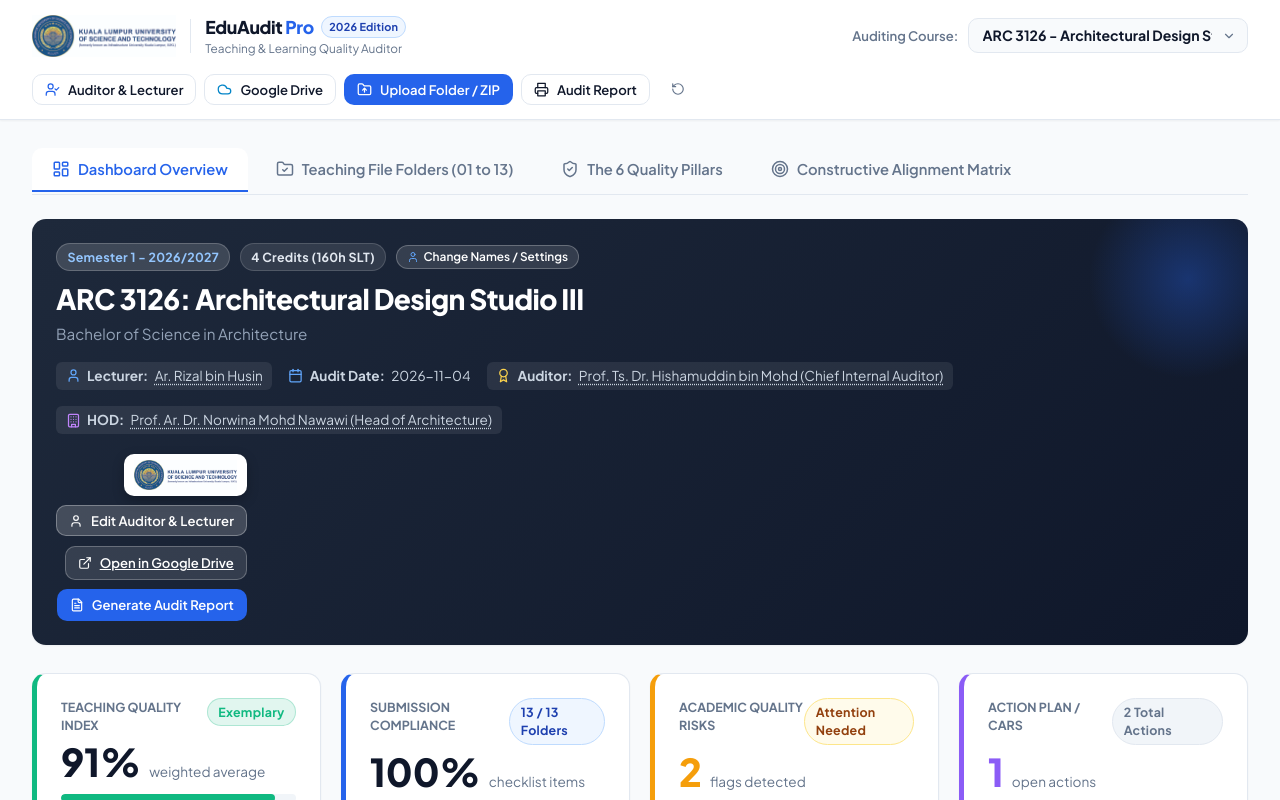
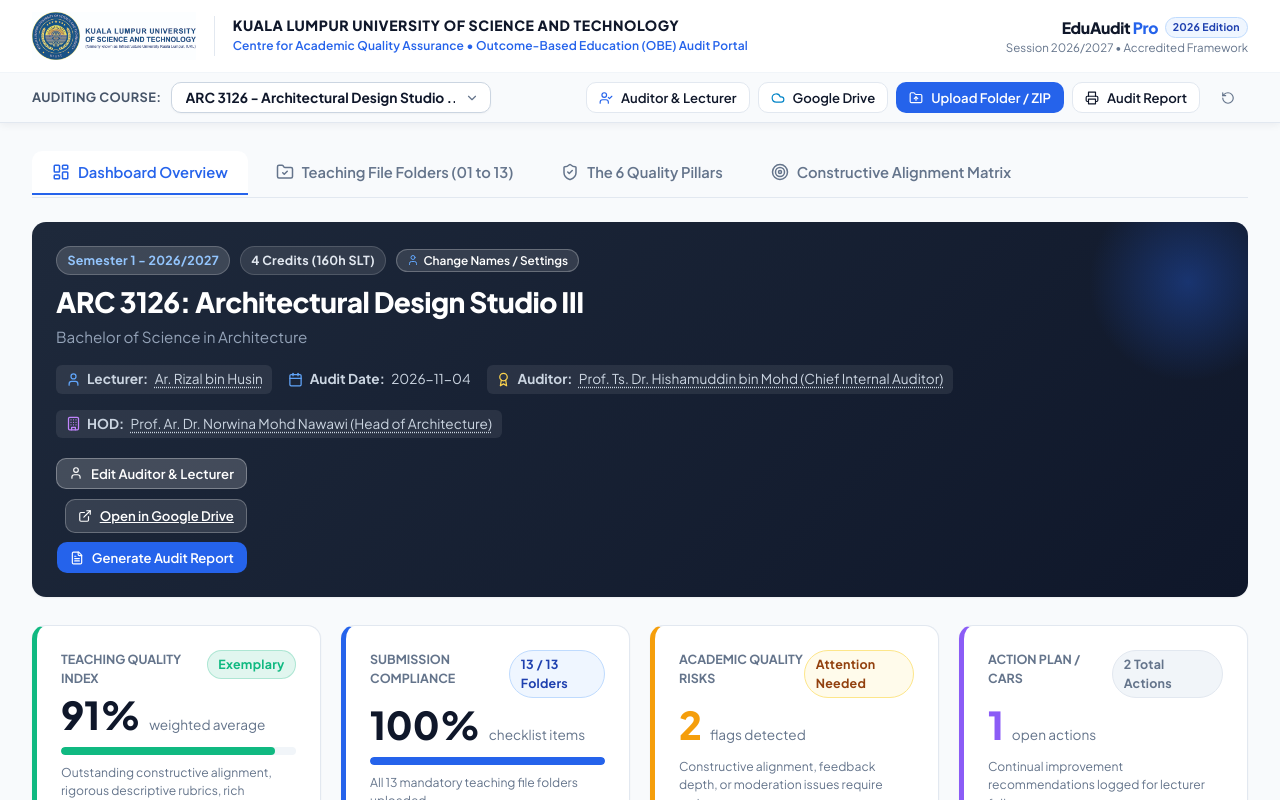
Before and after one commit to rizalhusin-klust/competition-2026-teaching-file, a React (Vite) app: page / in a window 1280 px wide. Shown: the top 800 px of the page. Built offline with nearby package versions, Linux system fonts and the light colour scheme; the HTML template or start-up script is replaced by a standard one.

Commit message:
fix: relocate logo strictly to top institutional header and report letterhead

```diff
--- a/src/components/AuditReportModal.jsx
+++ b/src/components/AuditReportModal.jsx
@@ -59,36 +59,38 @@ export default function AuditReportModal({ isOpen, onClose, course }) {
         {/* Formal Report Content - Formatted for both screen and print */}
         <div className="modal-body" style={{ padding: '2rem' }}>
 
-          {/* Institutional Header with Official KLUST Logo */}
-          <div style={{
+          {/* Official Institutional Header with Official KLUST Landscape Logo */}
+          <div className="report-letterhead-header" style={{
             borderBottom: '3px double #0f172a',
             paddingBottom: '1.25rem',
             marginBottom: '1.75rem',
             display: 'flex',
             alignItems: 'center',
             justifyContent: 'space-between',
-            flexWrap: 'wrap',
             gap: '1.5rem'
           }}>
+            <div style={{ flexShrink: 0 }}>
               <img
                 src={klustLogo}
                 alt="Kuala Lumpur University of Science and Technology"
                 style={{
-                height: '58px',
+                  height: '62px',
                   width: 'auto',
-                maxWidth: '320px',
-                objectFit: 'contain'
+                  maxWidth: '300px',
+                  objectFit: 'contain',
+                  display: 'block'
                 }}
               />
-            <div style={{ textAlign: 'right', flex: 1, minWidth: '280px' }}>
-              <div style={{ fontSize: '0.78rem', fontWeight: 800, letterSpacing: '0.12em', color: 'var(--primary)', textTransform: 'uppercase' }}>
-                INTERNAL QUALITY ASSURANCE & ACCREDITATION AUDIT
             </div>
-              <h1 style={{ fontSize: '1.5rem', fontWeight: 800, color: '#0f172a', margin: '0.25rem 0 0.15rem 0' }}>
+            <div style={{ textAlign: 'right', flex: 1 }}>
+              <div style={{ fontSize: '0.76rem', fontWeight: 800, letterSpacing: '0.14em', color: 'var(--primary)', textTransform: 'uppercase' }}>
+                CENTRE FOR ACADEMIC QUALITY ASSURANCE & ACCREDITATION
+              </div>
+              <h1 style={{ fontSize: '1.45rem', fontWeight: 800, color: '#0f172a', margin: '0.25rem 0 0.15rem 0', letterSpacing: '-0.01em' }}>
                 TEACHING & LEARNING QUALITY AUDIT REPORT
               </h1>
-              <div style={{ fontSize: '0.84rem', color: 'var(--text-muted)' }}>
-                Outcome-Based Education (OBE) Course Portfolio Assessment • Session 2026/2027
+              <div style={{ fontSize: '0.82rem', color: 'var(--text-muted)', fontWeight: 500 }}>
+                Outcome-Based Education (OBE) Course Teaching Portfolio Assessment • Session 2026/2027
               </div>
             </div>
           </div>
--- a/src/components/DashboardOverview.jsx
+++ b/src/components/DashboardOverview.jsx
@@ -20,7 +20,6 @@ import {
 } from 'lucide-react';
 import { QUALITY_PILLARS, TEACHING_FILE_ITEMS } from '../data/auditRubrics';
 import { calculateAuditMetrics, generateExecutiveSummary } from '../services/auditEngine';
-import klustLogo from '../assets/klust-logo.jpg';
 
 export default function DashboardOverview({
   course,
@@ -129,20 +128,6 @@ export default function DashboardOverview({
           </div>
 
           <div style={{ display: 'flex', flexDirection: 'column', alignItems: 'flex-end', gap: '0.6rem' }}>
-            <div style={{
-              background: '#ffffff',
-              padding: '0.35rem 0.65rem',
-              borderRadius: 'var(--radius-md)',
-              boxShadow: '0 4px 12px rgba(0,0,0,0.25)',
-              display: 'inline-flex',
-              alignItems: 'center'
-            }}>
-              <img
-                src={klustLogo}
-                alt="KLUST"
-                style={{ height: '30px', width: 'auto', objectFit: 'contain' }}
-              />
-            </div>
 
             <button
               type="button"
--- a/src/components/Navbar.jsx
+++ b/src/components/Navbar.jsx
@@ -29,48 +29,96 @@ export default function Navbar({
       position: 'sticky',
       top: 0,
       zIndex: 100,
-      boxShadow: 'var(--shadow-sm)'
+      boxShadow: '0 2px 8px rgba(15, 23, 42, 0.06)'
+    }}>
+      {/* Primary Institutional Masthead Header */}
+      <div style={{
+        background: '#ffffff',
+        borderBottom: '1px solid #f1f5f9',
+        padding: '0.75rem 2rem'
       }}>
         <div style={{
           maxWidth: '1440px',
           margin: '0 auto',
-        padding: '0.85rem 2rem',
           display: 'flex',
           alignItems: 'center',
           justifyContent: 'space-between',
           flexWrap: 'wrap',
           gap: '1rem'
         }}>
-        {/* Brand / Logo */}
-        <div style={{ display: 'flex', alignItems: 'center', gap: '0.9rem' }}>
+          {/* Institutional Brand Header with Official KLUST Logo */}
+          <div style={{ display: 'flex', alignItems: 'center', gap: '1.1rem' }}>
             <img
               src={klustLogo}
-            alt="Kuala Lumpur University of Science and Technology"
+              alt="Kuala Lumpur University of Science and Technology (KLUST)"
               style={{
-              height: '42px',
+                height: '48px',
                 width: 'auto',
-              objectFit: 'contain'
+                maxWidth: '220px',
+                objectFit: 'contain',
+                display: 'block'
               }}
             />
-          <div style={{ width: '1px', height: '34px', background: 'var(--border)' }} />
+            <div style={{ width: '1.5px', height: '40px', background: '#e2e8f0' }} />
             <div>
-            <div style={{ display: 'flex', alignItems: 'center', gap: '0.45rem' }}>
-              <span style={{ fontSize: '1.1rem', fontWeight: 800, color: 'var(--text-main)', letterSpacing: '-0.02em' }}>
+              <div style={{
+                fontSize: '0.88rem',
+                fontWeight: 800,
+                color: '#0f172a',
+                letterSpacing: '0.04em',
+                textTransform: 'uppercase',
+                lineHeight: 1.2
+              }}>
+                Kuala Lumpur University of Science and Technology
+              </div>
+              <div style={{
+                fontSize: '0.75rem',
+                fontWeight: 600,
+                color: 'var(--primary)',
+                letterSpacing: '0.01em',
+                marginTop: '0.15rem'
+              }}>
+                Centre for Academic Quality Assurance • Outcome-Based Education (OBE) Audit Portal
+              </div>
+            </div>
+          </div>
+
+          {/* System & Session Badges */}
+          <div style={{ display: 'flex', alignItems: 'center', gap: '0.65rem' }}>
+            <div style={{ textAlign: 'right' }}>
+              <div style={{ display: 'flex', alignItems: 'center', gap: '0.4rem', justifyContent: 'flex-end' }}>
+                <span style={{ fontSize: '0.98rem', fontWeight: 800, color: 'var(--text-main)', letterSpacing: '-0.02em' }}>
                   EduAudit <span style={{ color: 'var(--primary)' }}>Pro</span>
                 </span>
-              <span className="badge badge-primary" style={{ fontSize: '0.68rem', padding: '0.12rem 0.45rem' }}>
+                <span className="badge badge-primary" style={{ fontSize: '0.66rem', padding: '0.12rem 0.45rem' }}>
                   2026 Edition
                 </span>
               </div>
-            <p style={{ fontSize: '0.74rem', color: 'var(--text-muted)' }}>
-              Teaching & Learning Quality Auditor
-            </p>
+              <div style={{ fontSize: '0.72rem', color: 'var(--text-muted)' }}>
+                Session 2026/2027 • Accredited Framework
+              </div>
+            </div>
+          </div>
         </div>
       </div>
 
+      {/* Secondary Action & Course Toolbar */}
+      <div style={{
+        background: '#f8fafc',
+        padding: '0.55rem 2rem'
+      }}>
+        <div style={{
+          maxWidth: '1440px',
+          margin: '0 auto',
+          display: 'flex',
+          alignItems: 'center',
+          justifyContent: 'space-between',
+          flexWrap: 'wrap',
+          gap: '0.75rem'
+        }}>
           {/* Course Selector Dropdown */}
           <div style={{ display: 'flex', alignItems: 'center', gap: '0.6rem' }}>
-          <span style={{ fontSize: '0.82rem', fontWeight: 600, color: 'var(--text-muted)' }}>
+            <span style={{ fontSize: '0.8rem', fontWeight: 700, color: '#475569', textTransform: 'uppercase', letterSpacing: '0.03em' }}>
               Auditing Course:
             </span>
             <div style={{ position: 'relative' }}>
@@ -79,21 +127,22 @@ export default function Navbar({
                 onChange={(e) => onSelectCourse(e.target.value)}
                 style={{
                   appearance: 'none',
-                background: 'var(--surface-subtle)',
-                border: '1px solid var(--border)',
+                  background: '#ffffff',
+                  border: '1px solid #cbd5e1',
                   borderRadius: 'var(--radius-md)',
-                padding: '0.5rem 2.2rem 0.5rem 0.85rem',
-                fontSize: '0.88rem',
+                  padding: '0.42rem 2.2rem 0.42rem 0.85rem',
+                  fontSize: '0.86rem',
                   fontWeight: 700,
                   color: 'var(--text-main)',
                   cursor: 'pointer',
                   outline: 'none',
-                maxWidth: '280px'
+                  maxWidth: '320px',
+                  boxShadow: '0 1px 2px rgba(0,0,0,0.04)'
                 }}
               >
                 {courses.map(c => (
                   <option key={c.id} value={c.id}>
-                  {c.code} - {c.name.length > 25 ? c.name.slice(0, 25) + '...' : c.name}
+                    {c.code} - {c.name.length > 28 ? c.name.slice(0, 28) + '...' : c.name}
                   </option>
                 ))}
               </select>
@@ -116,7 +165,7 @@ export default function Navbar({
               onClick={onOpenEditCourse}
               title="Edit assigned lecturer, internal auditor, and course settings"
             >
-            <UserCheck size={15} style={{ color: 'var(--primary)' }} />
+              <UserCheck size={14} style={{ color: 'var(--primary)' }} />
               <span>Auditor & Lecturer</span>
             </button>
 
@@ -126,7 +175,7 @@ export default function Navbar({
               onClick={onOpenDriveModal}
               title="Connect with Google Drive & Apps Script"
             >
-            <Cloud size={15} style={{ color: '#0284c7' }} />
+              <Cloud size={14} style={{ color: '#0284c7' }} />
               <span>Google Drive</span>
             </button>
 
@@ -136,7 +185,7 @@ export default function Navbar({
               onClick={onOpenUpload}
               title="Upload Teaching File Folder or ZIP"
             >
-            <FolderUp size={15} />
+              <FolderUp size={14} />
               <span>Upload Folder / ZIP</span>
             </button>
 
@@ -146,7 +195,7 @@ export default function Navbar({
               onClick={onOpenReport}
               title="Preview and print formal Internal Quality Audit Report"
             >
-            <Printer size={15} />
+              <Printer size={14} />
               <span>Audit Report</span>
             </button>
 
@@ -160,6 +209,7 @@ export default function Navbar({
             </button>
           </div>
         </div>
+      </div>
     </header>
   );
 }
--- a/src/index.css
+++ b/src/index.css
@@ -374,6 +374,15 @@ input, select, textarea {
     padding: 1rem !important;
   }
 
+  .report-letterhead-header {
+    display: flex !important;
+    align-items: center !important;
+    justify-content: space-between !important;
+    border-bottom: 3px double #0f172a !important;
+    page-break-after: avoid;
+    margin-bottom: 1.5rem !important;
+  }
+
   img {
     max-width: 100% !important;
     -webkit-print-color-adjust: exact !important;
```
Lines whose indentation alone changed are shown as unchanged.
